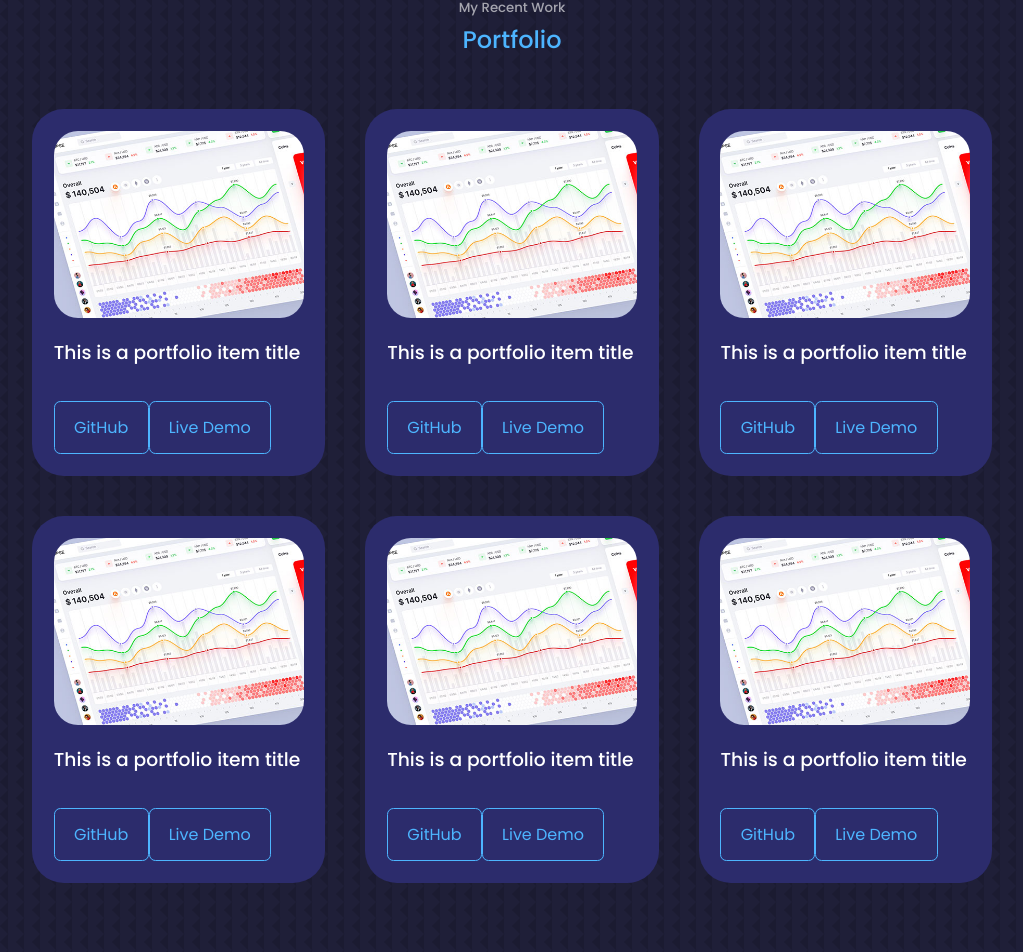
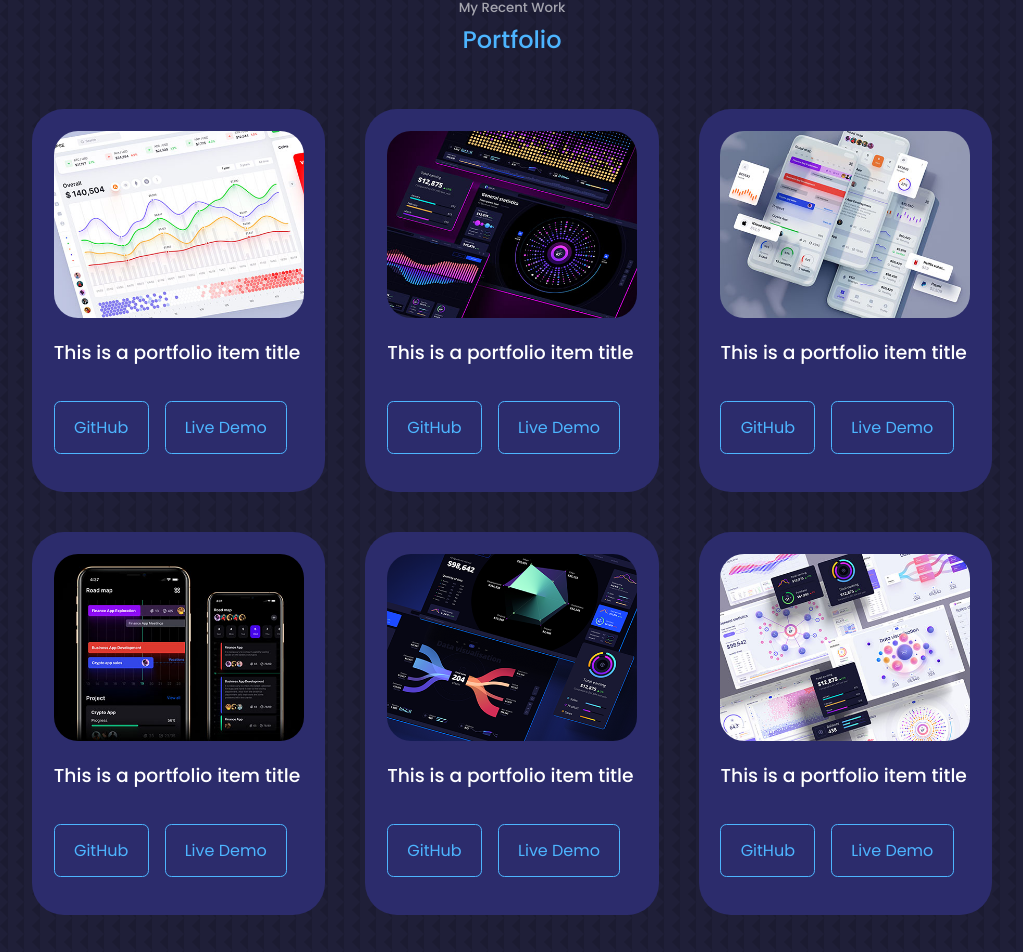
Before and after one commit to dows16/Portfolio, a React (Create React App) app: page / in a window 1280 px wide. Shown: the part 3098-4050 px from the top of the page, without its empty margins (128-1151 px from the left). Built offline with nearby package versions, Linux system fonts and the light colour scheme.

Commit message:
first commit

```diff
--- a/src/components/portfolio/Portfolio.jsx
+++ b/src/components/portfolio/Portfolio.jsx
@@ -19,57 +19,57 @@
             <img src={IMG1} alt="portfolio image 1" />
           </div>
             <h3>This is a portfolio item title</h3>
-            <div className="portfolio-cta">
+            <div className="portfolio__items-cta">
               <a href="https://github.com/dows16/web" className="btn" target="_blank">GitHub</a>
               <a href="https://web.dows16.repl.co" className="btn" target="_blank">Live Demo</a>
             </div>
         </article>
         <article className="portfolio__items">
           <div className="portfolio__items-image">
-            <img src={IMG1} alt="portfolio image 1" />
+            <img src={IMG2} alt="portfolio image 1" />
           </div>
             <h3>This is a portfolio item title</h3>
-            <div className="portfolio-cta">
+            <div className="portfolio__items-cta">
               <a href="https://github.com/dows16/web" className="btn" target="_blank">GitHub</a>
               <a href="https://web.dows16.repl.co" className="btn" target="_blank">Live Demo</a>
             </div>
         </article>
         <article className="portfolio__items">
           <div className="portfolio__items-image">
-            <img src={IMG1} alt="portfolio image 1" />
+            <img src={IMG3} alt="portfolio image 1" />
           </div>
             <h3>This is a portfolio item title</h3>
-            <div className="portfolio-cta">
+            <div className="portfolio__items-cta">
               <a href="https://github.com/dows16/web" className="btn" target="_blank">GitHub</a>
               <a href="https://web.dows16.repl.co" className="btn" target="_blank">Live Demo</a>
             </div>
         </article>
         <article className="portfolio__items">
           <div className="portfolio__items-image">
-            <img src={IMG1} alt="portfolio image 1" />
+            <img src={IMG4} alt="portfolio image 1" />
           </div>
             <h3>This is a portfolio item title</h3>
-            <div className="portfolio-cta">
+            <div className="portfolio__items-cta">
               <a href="https://github.com/dows16/web" className="btn" target="_blank">GitHub</a>
               <a href="https://web.dows16.repl.co" className="btn" target="_blank">Live Demo</a>
             </div>
         </article>
         <article className="portfolio__items">
           <div className="portfolio__items-image">
-            <img src={IMG1} alt="portfolio image 1" />
+            <img src={IMG5} alt="portfolio image 1" />
           </div>
             <h3>This is a portfolio item title</h3>
-            <div className="portfolio-cta">
+            <div className="portfolio__items-cta">
               <a href="https://github.com/dows16/web" className="btn" target="_blank">GitHub</a>
               <a href="https://web.dows16.repl.co" className="btn" target="_blank">Live Demo</a>
             </div>
         </article>
         <article className="portfolio__items">
           <div className="portfolio__items-image">
-            <img src={IMG1} alt="portfolio image 1" />
+            <img src={IMG6} alt="portfolio image 1" />
           </div>
             <h3>This is a portfolio item title</h3>
-            <div className="portfolio-cta">
+            <div className="portfolio__items-cta">
               <a href="https://github.com/dows16/web" className="btn" target="_blank">GitHub</a>
               <a href="https://web.dows16.repl.co" className="btn" target="_blank">Live Demo</a>
             </div>
--- a/src/components/portfolio/portfolio.css
+++ b/src/components/portfolio/portfolio.css
@@ -26,7 +26,7 @@
     margin: 1.2rem 0 2rem;
 }
 
-.portfolio__cta {
+.portfolio__items-cta {
     display: flex;
     gap: 1rem;
     margin-bottom: 1rem;
```
